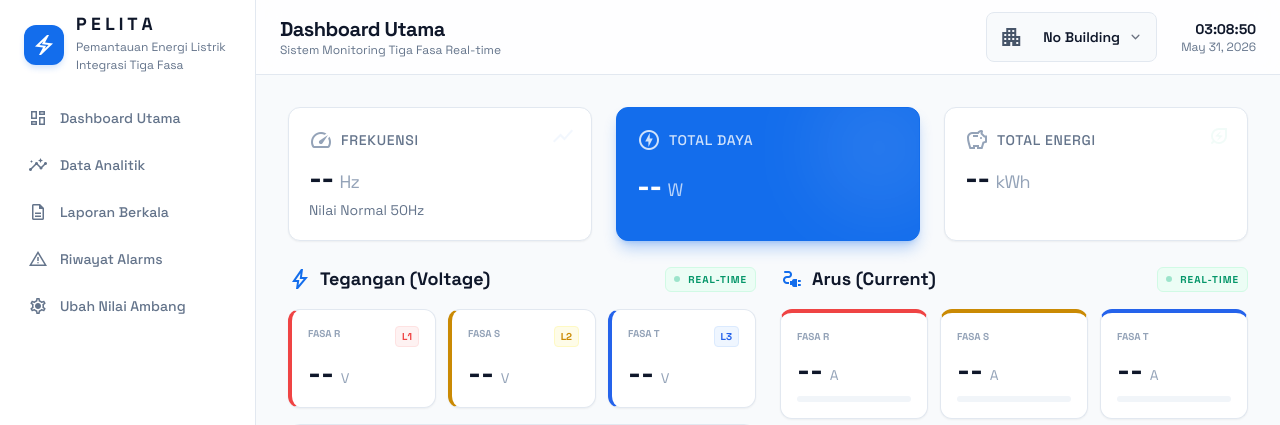
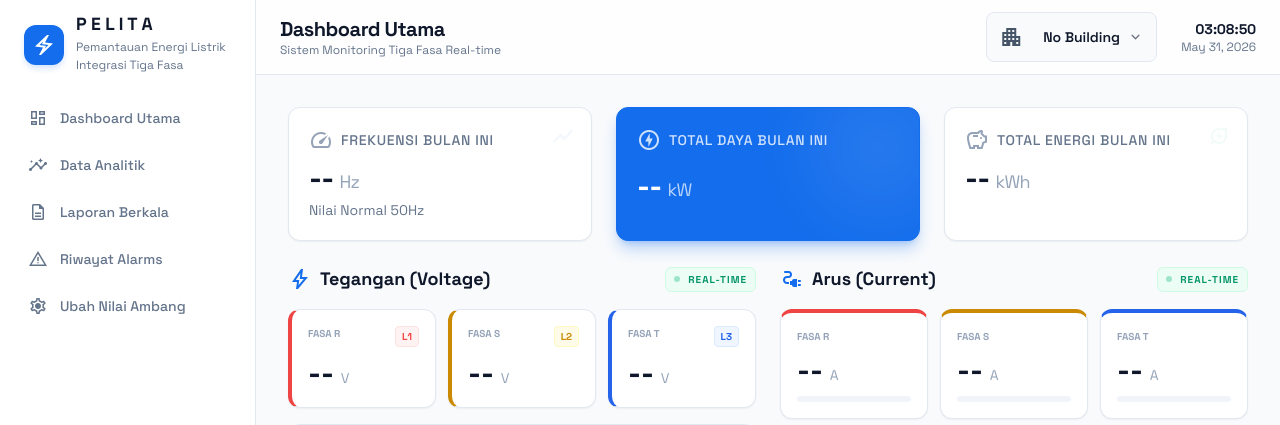
Before and after one commit to NadilaAmaliaaa/monitoring-listrik, a Flask app: template templates/dashboard.html in a window 1280 px wide. Shown: the top 425 px of the page. Run offline with Flask 3, Linux system fonts and the light colour scheme; the template is opened without the code that fills it, so the values that code supplies are empty; some libraries are stand-ins or nearby versions.

Commit message:
ref: fix display

```diff
--- a/templates/dashboard.html
+++ b/templates/dashboard.html
@@ -46,7 +46,7 @@
       </div>
       <div class="flex items-center gap-2 mb-2">
         <span class="material-symbols-outlined text-slate-400 text-xl">speed</span>
-        <h3 class="text-slate-500 text-sm font-medium uppercase tracking-wider">Frekuensi</h3>
+        <h3 class="text-slate-500 text-sm font-medium uppercase tracking-wider">Frekuensi Bulan Ini</h3>
       </div>
       <div>
         <p class="text-slate-900 text-3xl font-bold tracking-tight tabular-nums">
@@ -62,12 +62,12 @@
       <div class="absolute -right-6 -top-6 bg-white/10 rounded-full size-32 blur-2xl"></div>
       <div class="flex items-center gap-2 mb-2 relative z-10">
         <span class="material-symbols-outlined text-white/80 text-xl">offline_bolt</span>
-        <h3 class="text-white/80 text-sm font-medium uppercase tracking-wider">Total Daya</h3>
+        <h3 class="text-white/80 text-sm font-medium uppercase tracking-wider">Total Daya Bulan Ini</h3>
       </div>
       <div class="relative z-10">
         <p class="text-white text-3xl font-bold tracking-tight tabular-nums">
           <span id="power-value" class="transition-all">--</span>
-          <span class="text-lg text-white/70 font-normal">W</span>
+          <span class="text-lg text-white/70 font-normal">kW</span>
         </p>
         <div class="w-full bg-black/10 rounded-full h-1 mt-3 overflow-hidden invisible">
           <div id="power-bar" class="bg-white h-full rounded-full transition-all duration-500" style="width: 0%"></div>
@@ -85,7 +85,7 @@
       </div>
       <div class="flex items-center gap-2 mb-2">
         <span class="material-symbols-outlined text-slate-400 text-xl">savings</span>
-        <h3 class="text-slate-500 text-sm font-medium uppercase tracking-wider">Total Energi</h3>
+        <h3 class="text-slate-500 text-sm font-medium uppercase tracking-wider">Total Energi Bulan Ini</h3>
       </div>
       <div>
         <p class="text-slate-900 text-3xl font-bold tracking-tight tabular-nums">
@@ -466,8 +466,13 @@ async function fetchSummary() {
     updateValueWithAnimation('frequency-value', data.frequency ? data.frequency.toFixed(2) : '--');
 
     // Update power (convert W to kW)
-    const powerKW = data.power ? (data.power / 1000).toFixed(1) : '0.0';
-    updateValueWithAnimation('power-value', powerKW);
+    updateValueWithAnimation(
+      'power-value',
+      ((data.power || 0) / 1000).toLocaleString('id-ID', {
+        minimumFractionDigits: 1,
+        maximumFractionDigits: 1
+      })
+    );
 
     // Update power bar (max 250kW)
     // const maxPower = 250;
@@ -477,11 +482,13 @@ async function fetchSummary() {
 
     // Update energy
     if (data.energy) {
-      const energyFormatted = data.energy >= 1000
-        ? (data.energy / 1000).toFixed(1) + 'k'
-        : data.energy.toFixed(0);
-      console.log('Updating energy value to:', energyFormatted);
-      updateValueWithAnimation('energy-value', energyFormatted);
+      updateValueWithAnimation(
+        'energy-value',
+        Number(data.energy).toLocaleString('id-ID', {
+          minimumFractionDigits: 1,
+          maximumFractionDigits: 1
+        })
+      );
     }
 
   } catch (error) {
```
